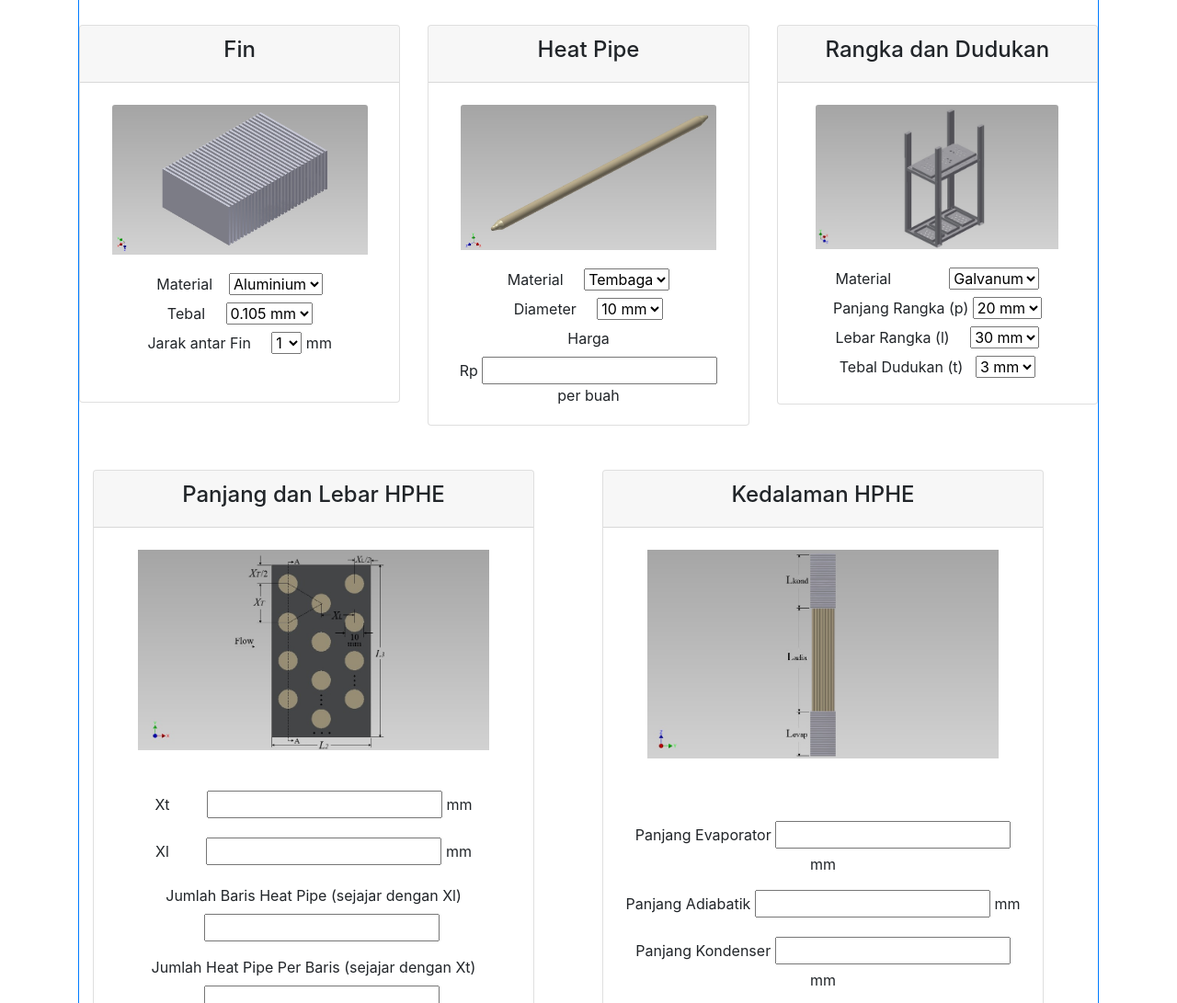
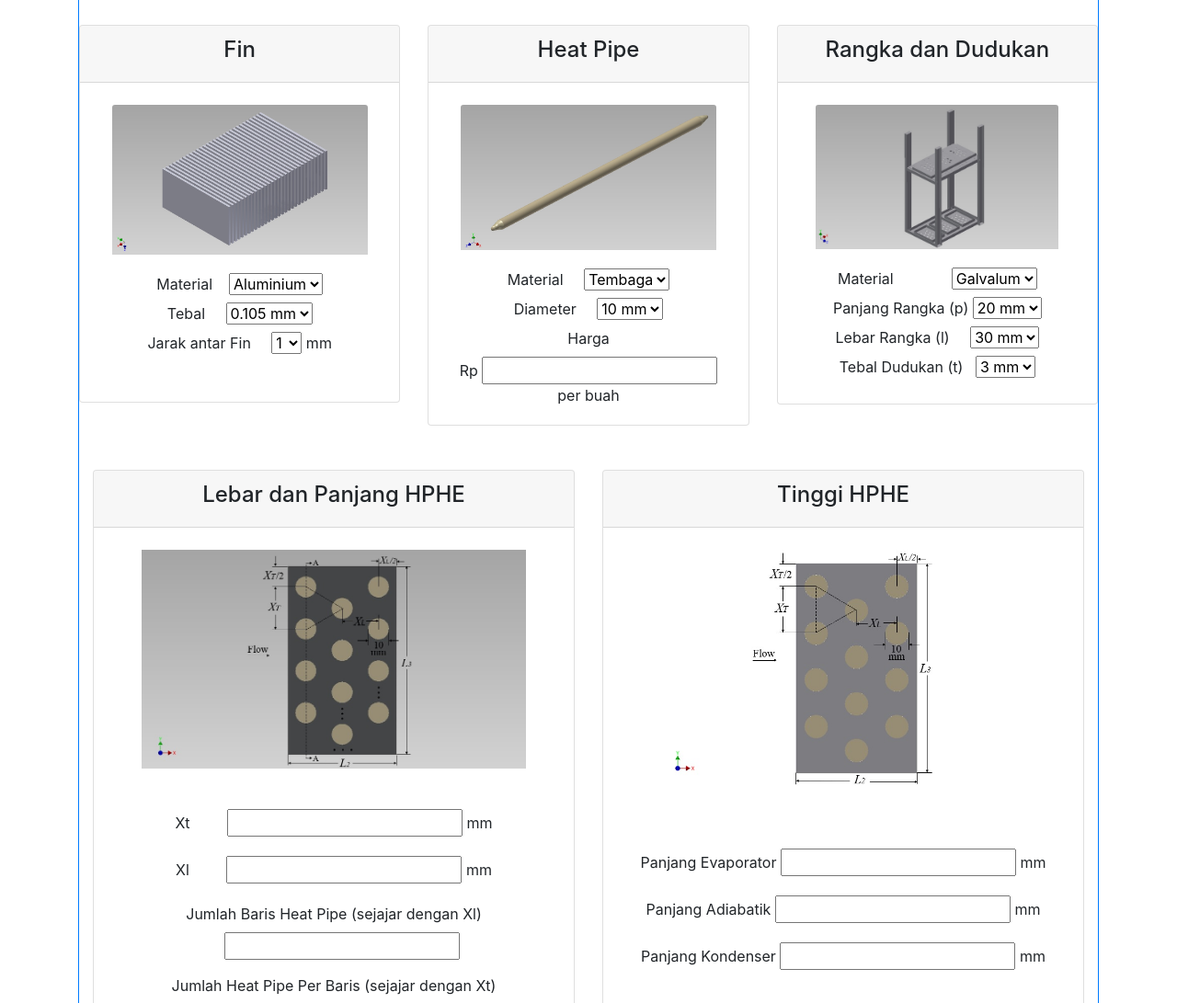
Before and after one commit to Praise-and-Gratitude/aplikasihphe1, a plain HTML site: page index.html in a window 1280 px wide. Shown: the part 629-1720 px from the top of the page at 92% size. Drawn offline with nearby package versions, Linux system fonts and the light colour scheme.

Commit message:
Update index.html

```diff
--- a/index.html
+++ b/index.html
@@ -169,7 +169,7 @@
                                 <label>Material</label>
                                 &nbsp;&nbsp;&nbsp;&nbsp;&nbsp;&nbsp;&nbsp; &nbsp;&nbsp;&nbsp;&nbsp;
                                 <select>
-                                    <option>Galvanum</option>
+                                    <option>Galvalum</option>
                                 <br>
 
 
@@ -235,9 +235,9 @@
             <div class="row">
               <div class="col-12 col-lg-6">
 
-                <div class="card mb-4 mt-4" style="width: 30rem;">
+                <div class="card mb-4 mt-4">
                     <div class="card-header mb-4 text-center">
-                        <h4>Panjang dan Lebar HPHE</h4>
+                        <h4>Lebar dan Panjang HPHE</h4>
 
                       </div>
                   <div class="text-center">
@@ -279,14 +279,14 @@
         </div>
 
         <div class="col-12 col-lg-6">
-            <div class="card mb-4 mt-4" style="width: 30rem;">
+            <div class="card mb-4 mt-4">
                 <div class="card-header mb-4 text-center">
-                    <h4>Kedalaman HPHE</h4>
+                    <h4>Tinggi HPHE</h4>
 
                   </div>
 
             <div class="text-center">
-            <img src="./images/Jadi2222.jpg" width="80%">
+            <img src="./images/XLXT.jpg" width="80%">
             </div>
             <div class="text-center">
                 <br>
```
